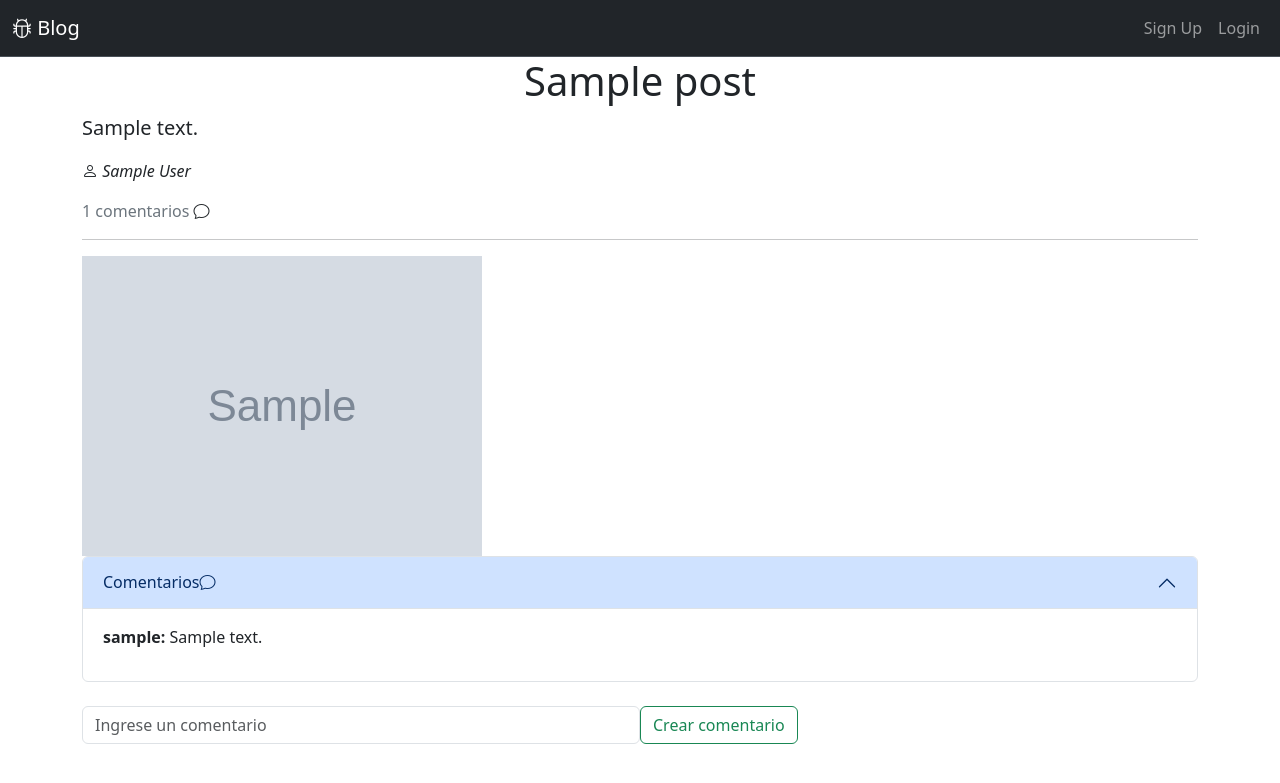
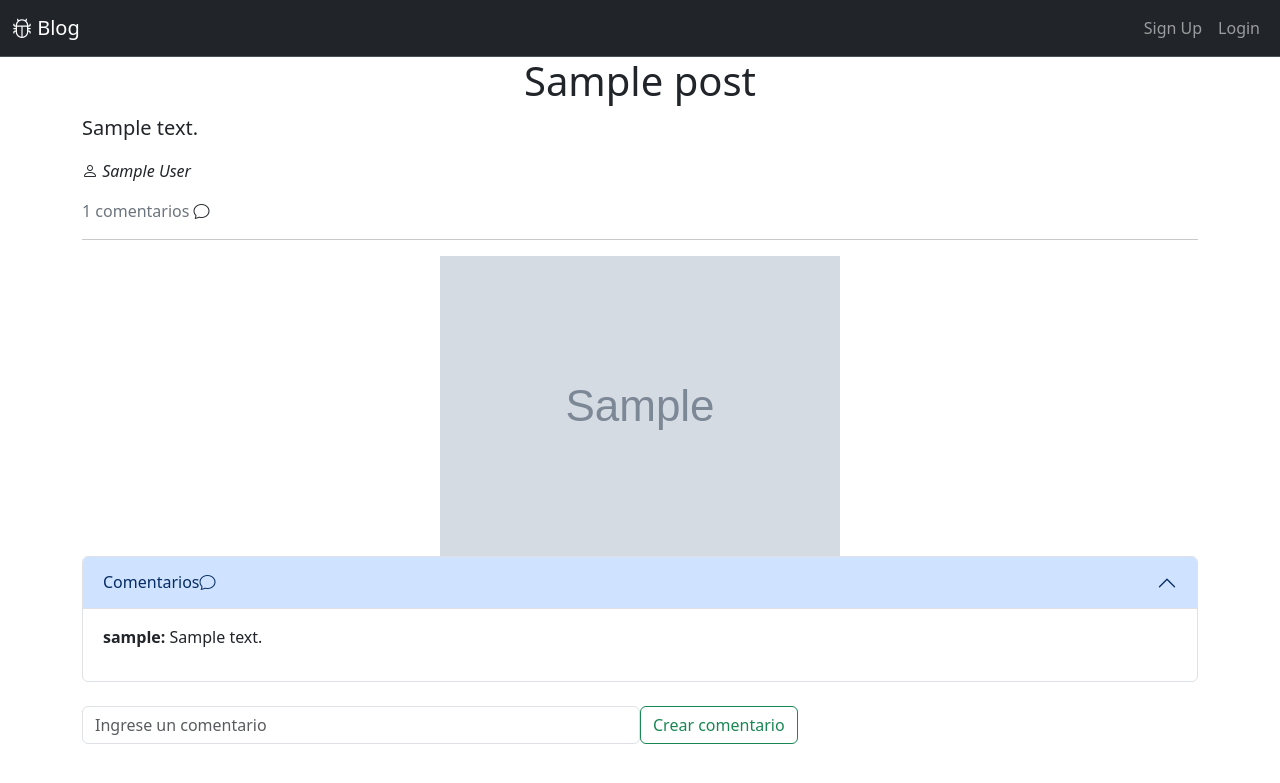
Before and after one commit to vmarialuzm/django_blog, a Django app: page /post/1/ in a window 1280 px wide; the page is wider, and only the part inside the window is pictured. Shown: the top 783 px of that part. Run offline with Django 4.2, Linux system fonts and the light colour scheme; tables that the repository leaves empty hold one stand-in row (values such as "Sample post"); grey boxes marked "Sample" are stand-in pictures.

Commit message:
las imagenes están centradas

```diff
--- a/blog/templates/blog/post_details.html
+++ b/blog/templates/blog/post_details.html
@@ -9,7 +9,11 @@
 
 <a class="link-secondary link-offset-2 link-offset-3-hover link-underline link-underline-opacity-0 link-underline-opacity-75-hover" href="#list-item-1">{{count_comments}} comentarios</a> <i class="bi bi-chat"></i>
 <hr>
-<img src="{{ post.image }}" class="img-fluid" alt="...">
+<div style="text-align: center;">
+  <div style="display: inline-block;">
+    <img src="{{ post.image }}" alt="{{ post.title }}" class="img-fluid">
+  </div>
+</div>
 
 
 <!-- lista los comentarios por post -->
```
